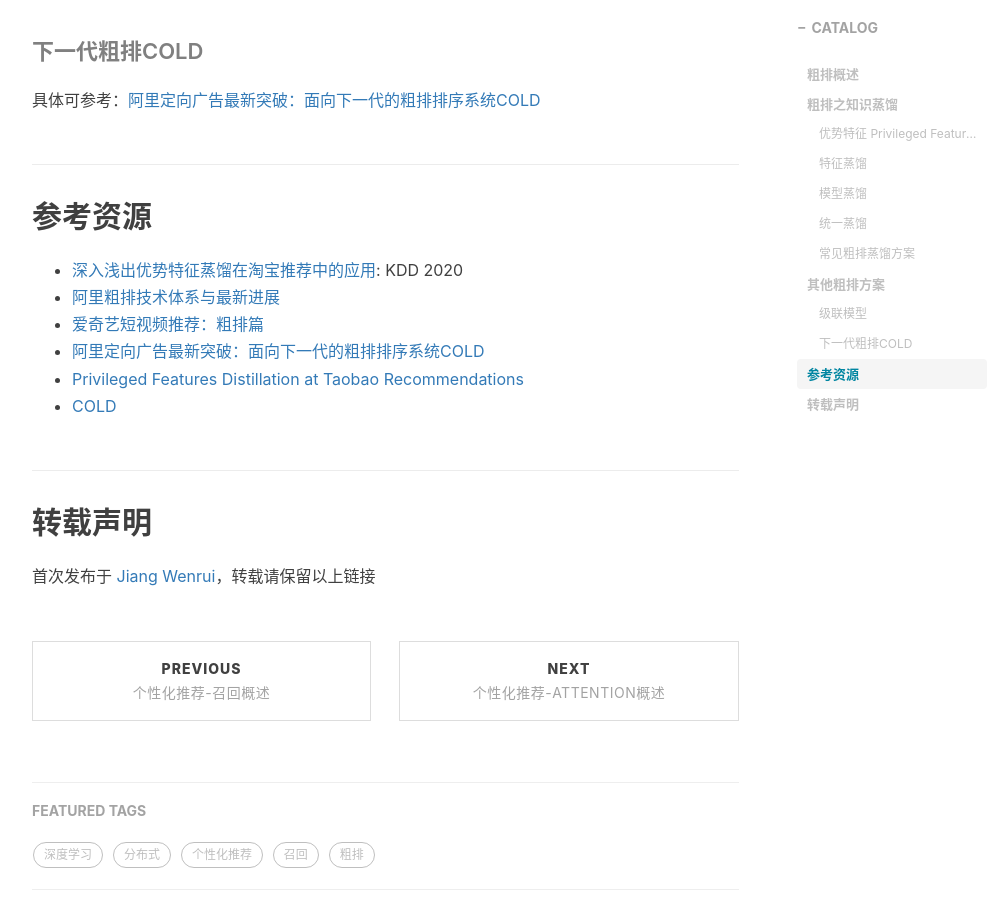
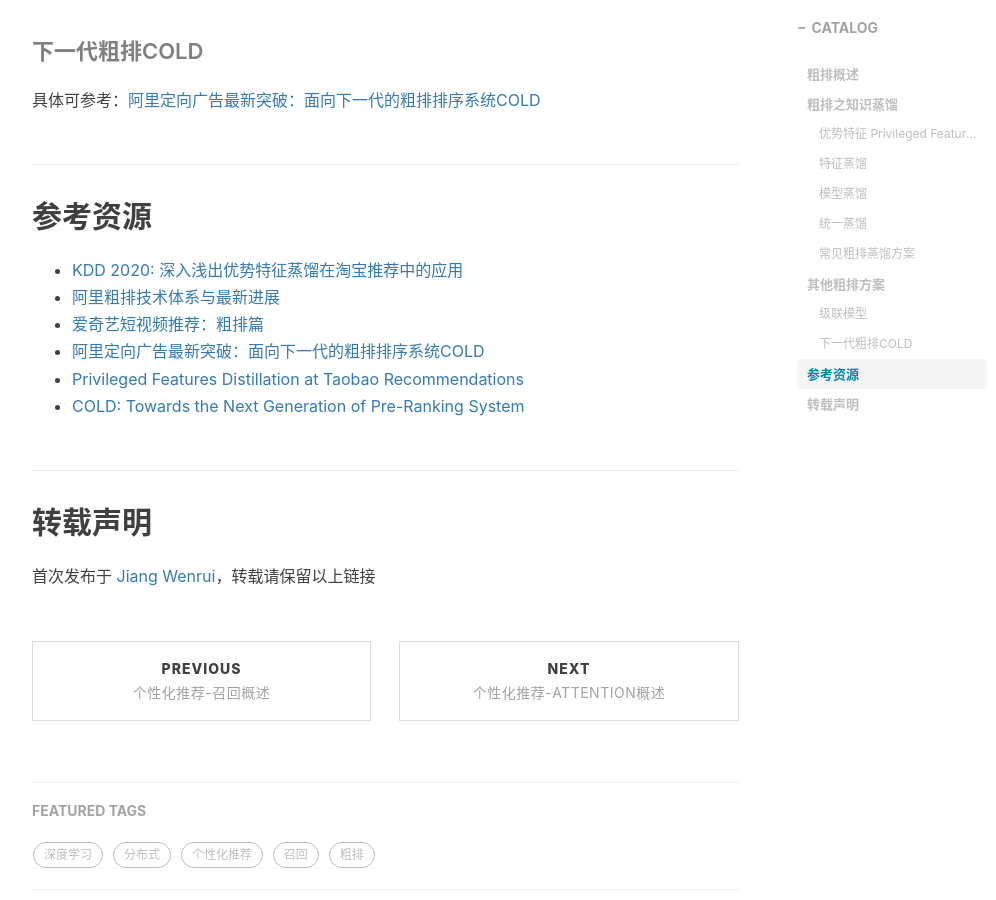
Before and after one commit to wenruij/wenruij.github.io, a Jekyll site: the page built from _posts/2021-04-12-rec-coarse-match.markdown, in a window 1280 px wide and 900 px high, scrolled down 6382 px. Shown: the whole window, without its empty margins (233-1229 px from the left). Built offline with Jekyll 4.4.1, drawn with Linux system fonts in a browser that asks for light colours; nearby versions of some CDN libraries; comment, search, counter and statistics services are not loaded.

Commit message:
add coarse-match

```diff
--- a/_posts/2021-04-12-rec-coarse-match.markdown
+++ b/_posts/2021-04-12-rec-coarse-match.markdown
@@ -143,12 +143,12 @@
 
 ## 参考资源
 
-* [深入浅出优势特征蒸馏在淘宝推荐中的应用](https://zhuanlan.zhihu.com/p/155935427): KDD 2020
+* [KDD 2020: 深入浅出优势特征蒸馏在淘宝推荐中的应用](https://zhuanlan.zhihu.com/p/155935427)
 * [阿里粗排技术体系与最新进展](https://mp.weixin.qq.com/s?__biz=MzU1NTMyOTI4Mw==&mid=2247530926&idx=1&sn=43527db30cd5d0584a8f112426d8720f&chksm=fbd7cbc2cca042d4c0620396c3acc6752c8b6a9f5c7980a9f7ac44a72c040e0d0763ced31606&mpshare=1&scene=1&srcid=0221yHwr0DiJPtOy1lRitBoX&sharer_sharetime=1615852953502&sharer_shareid=89f69aa470e51c1cf885957926ef3e00&version=3.1.6.90174&platform=mac#rd)
 * [爱奇艺短视频推荐：粗排篇](https://mp.weixin.qq.com/s?__biz=MzU1NTMyOTI4Mw==&mid=2247533568&idx=1&sn=2b8c694ff43bb451ff1e70b49a7bd97b&chksm=fbd7f66ccca07f7a29d0eb0389cd4231707d6588219af0fff94b22e43d8106161172aff9f16c&mpshare=1&scene=1&srcid=0227rNIffc1uT7Z3QXoL2TrR&sharer_sharetime=1615852936703&sharer_shareid=89f69aa470e51c1cf885957926ef3e00&version=3.1.6.90174&platform=mac#rd)
 * [阿里定向广告最新突破：面向下一代的粗排排序系统COLD](https://zhuanlan.zhihu.com/p/186320100)
 * [Privileged Features Distillation at Taobao Recommendations](https://arxiv.org/abs/1907.05171v2)
-* [COLD](https://arxiv.org/pdf/2007.16122.pdf)
+* [COLD: Towards the Next Generation of Pre-Ranking System](https://arxiv.org/pdf/2007.16122.pdf)
 
 
 ## 转载声明
```
